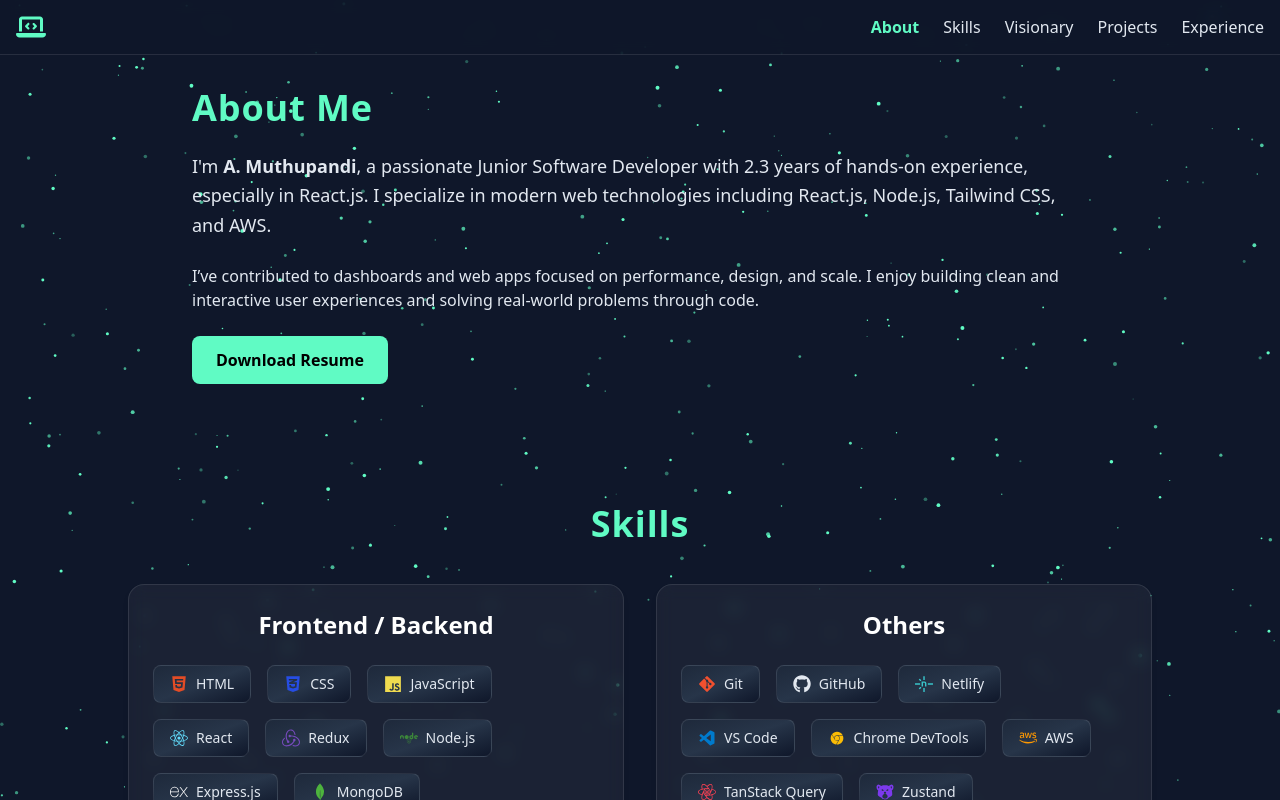
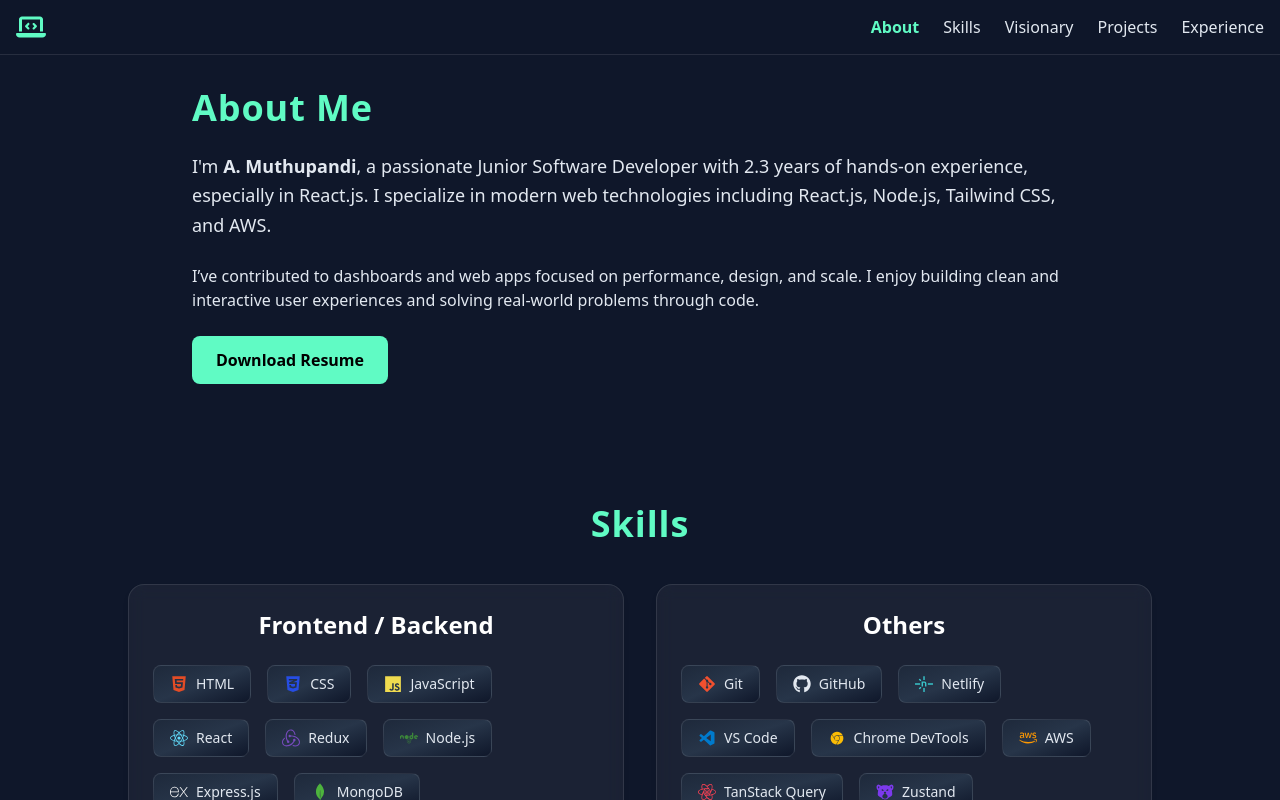
Before and after one commit to Muthu-amu/portfolio, a React (Vite) app: page / in a window 1280 px wide. Shown: the top 800 px of the page. Built offline with nearby package versions, Linux system fonts and the light colour scheme.

Commit message:
Home Background commented

```diff
--- a/src/pages/Home.jsx
+++ b/src/pages/Home.jsx
@@ -6,16 +6,16 @@
 import Projects from "../components/Projects";
 import Skills from "../components/Skills";
 import Visionary from "../components/Visionary";
-import StarfieldBackground from "../components/common/StarfieldBackground";
+// import StarfieldBackground from "../components/common/StarfieldBackground";
 
 
 const Home = () => {
     return (
-        <main className="relative bg-[#0f172a] min-h-screen  overflow-hidden">
+        <main className="bg-[#0f172a] ">
 
-      <StarfieldBackground count={2000} />
+      {/* <StarfieldBackground count={2000} /> */}
 
-      <div className="relative z-10">
+      {/* <div className="relative z-10"> */}
             <Navbar />
             <section id="about"> <About /> </section>
             <section id="skills"><Skills /> </section>
@@ -24,7 +24,7 @@
             <section id="experience"> <Experience /> </section>
             <section id="contactme"><ContactMe /></section>
             <Footer />
-            </div>
+            {/* </div> */}
          </main>
     );
 };
```
